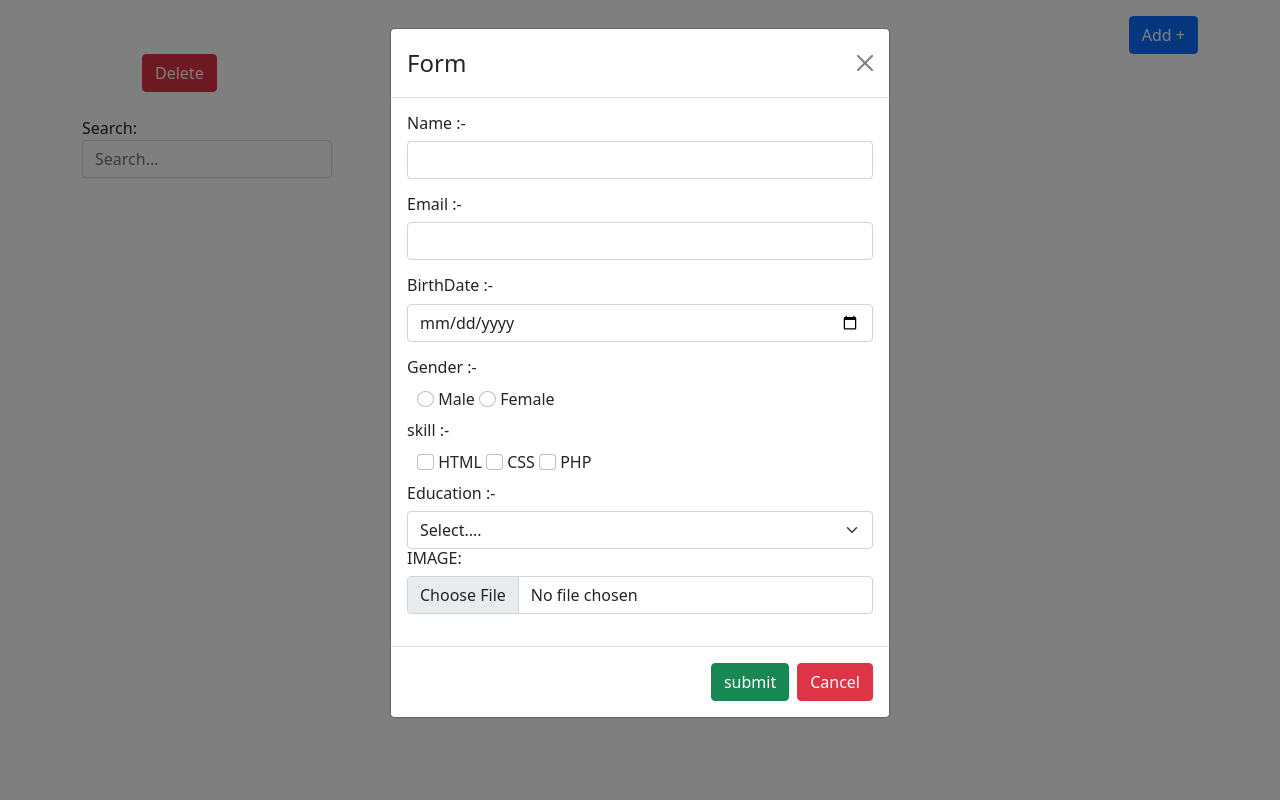
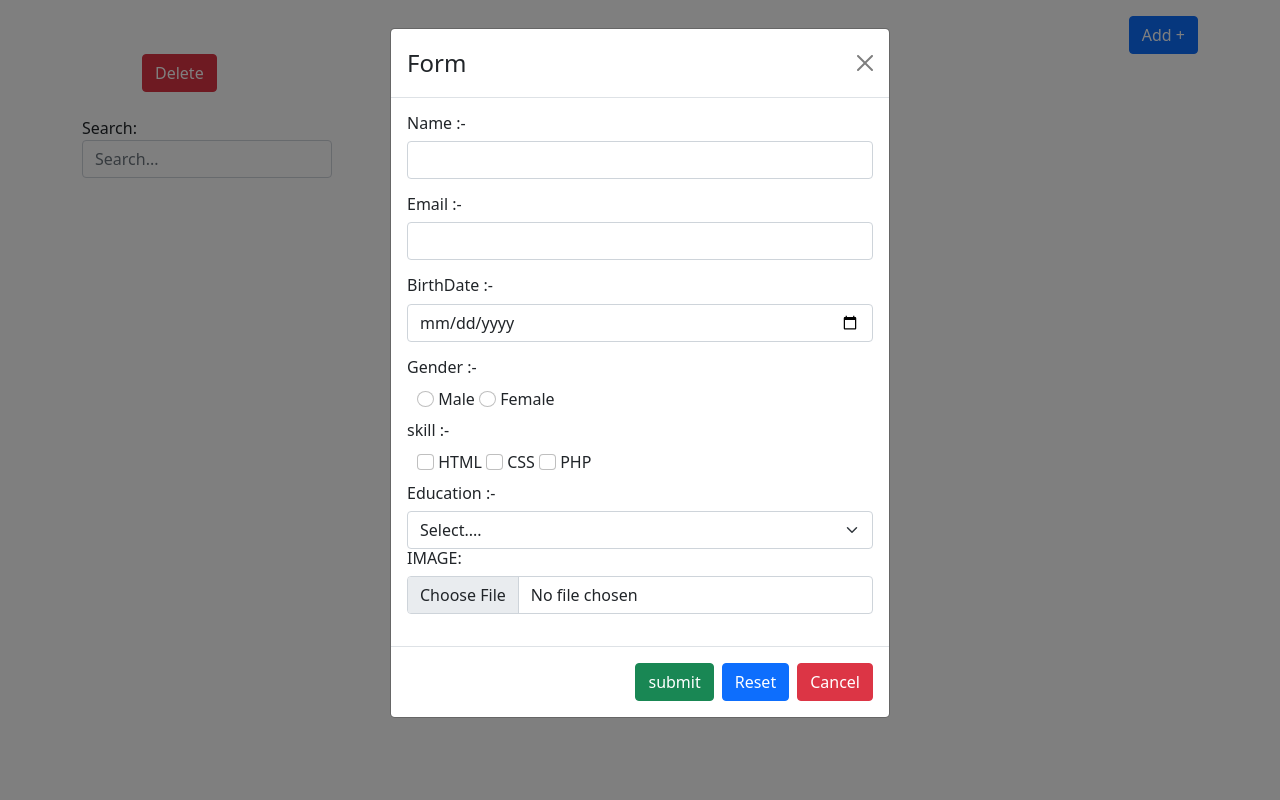
Before and after one commit to dev4sb/slim-slim-demo, a PHP site: page /slim/ in a window 1280 px wide, after a click on "Add +". Run offline with PHP 8.4, Linux system fonts and the light colour scheme; some libraries are stand-ins or nearby versions.

Commit message:
Update index.php

```diff
--- a/app/admin/index.php
+++ b/app/admin/index.php
@@ -138,8 +138,8 @@ px
       <div class="modal-footer">
             <button type="submit" value="submit" name="submit" class="btn btn-success" id="sub">submit</button>
              <button type='button' id='bn_update' class='btn btn-success' style="display:none;">Update </button>
-<!--         <button type="reset" class="btn btn-primary">Reset</button>
- -->        <button type="button" class="btn btn-danger" data-bs-dismiss="modal">Cancel</button>
+        <button type="reset" class="btn btn-primary">Reset</button>
+        <button type="button" class="btn btn-danger" data-bs-dismiss="modal">Cancel</button>
       </div>
 
 </form>
```
